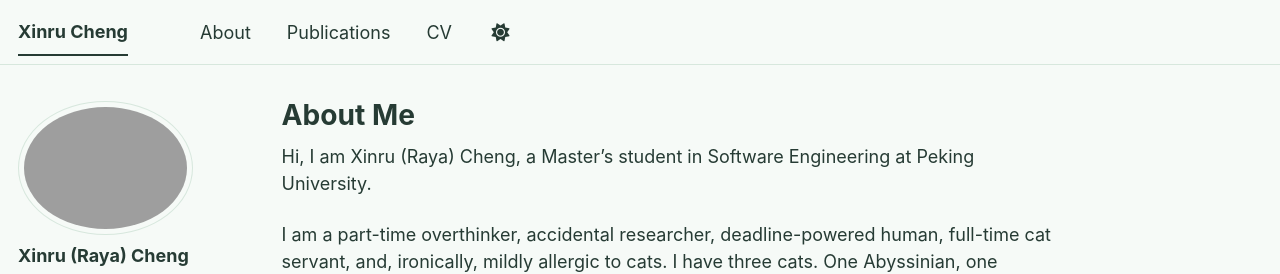
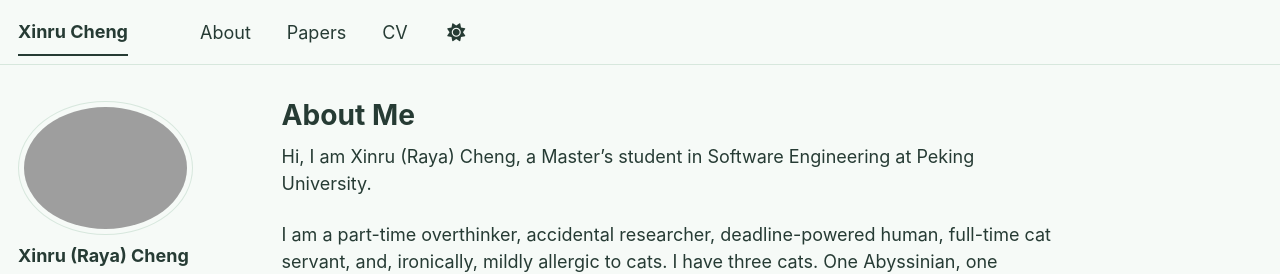
Before and after one commit to raya0313/raya0313.github.io, a Jekyll site: the page built from _pages/about.md, in a window 1280 px wide. Shown: the top 274 px of the page. Built offline with Jekyll 4.4.1, drawn with Linux system fonts in a browser that asks for light colours; a script bundle is joined from its source files by our own code; library files that are not in the unit come from our copies.

Commit message:
Rename publications navigation to Papers

```diff
--- a/_data/navigation.yml
+++ b/_data/navigation.yml
@@ -12,7 +12,7 @@ main:
   - title: "About"
     url: /
 
-  - title: "Publications"
+  - title: "Papers"
     url: /publications/
 
   - title: "CV"
```
